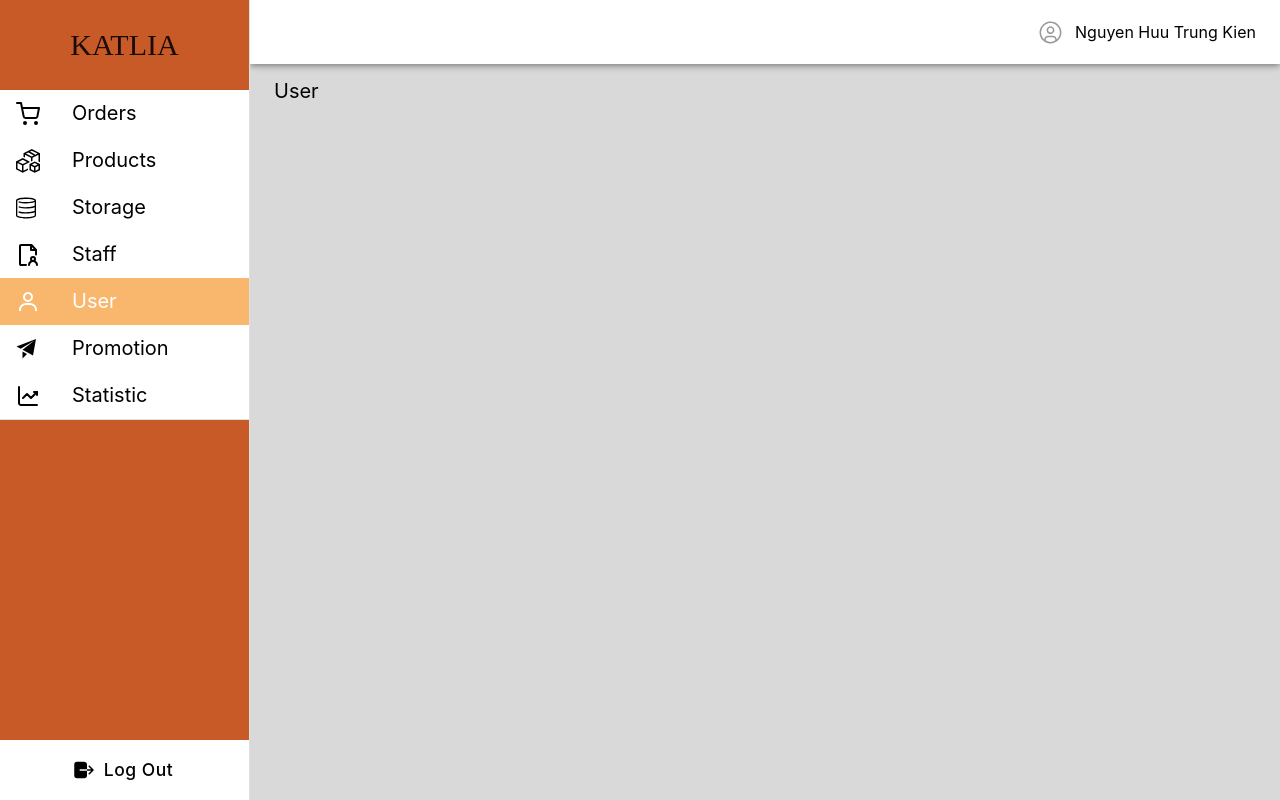
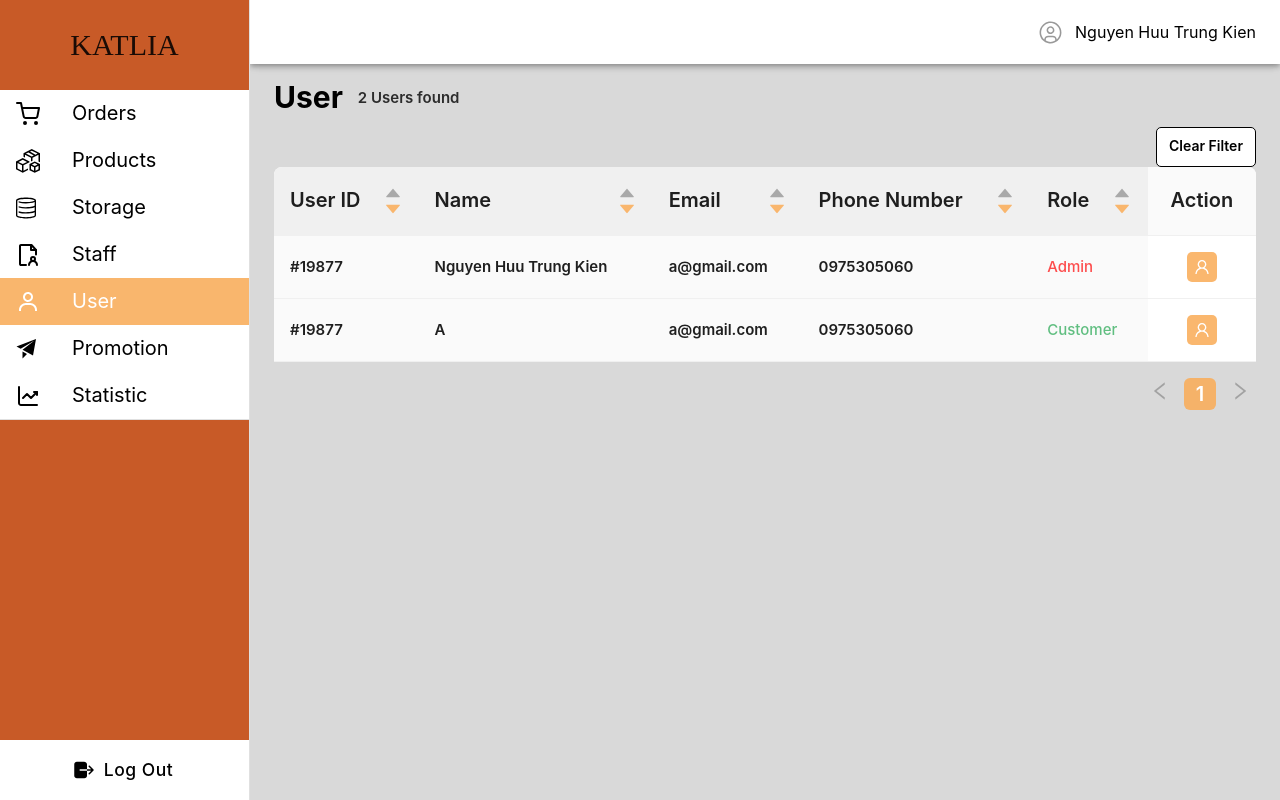
Before and after one commit to haileyng02/KATLIA_ADMIN_FE, a React (Create React App) app: page /user in a window 1280 px wide. Built offline with nearby package versions, Linux system fonts and the light colour scheme.

Commit message:
user raw

```diff
--- a/src/images/actions/index.js
+++ b/src/images/actions/index.js
@@ -1,6 +1,7 @@
 import viewIcon from './view.svg';
 import editIcon from './edit.svg';
 import cancelIcon from './cancel.svg';
-import deleteIcon from './delete.svg'
+import deleteIcon from './delete.svg';
+import profileIcon from './profile.svg';
 
-export {viewIcon,editIcon,cancelIcon,deleteIcon};
+export {viewIcon,editIcon,cancelIcon,deleteIcon,profileIcon};
--- a/src/index.css
+++ b/src/index.css
@@ -67,6 +67,10 @@ div.row{
   @apply mb-0 text-15 font-semibold font-inter
 }
 
+.table-cell-medium {
+  @apply mb-0 text-15 font-medium font-inter
+}
+
 .pagination-active .ant-pagination-item-active{
   border-color: transparent;
   background-color: rgba(249, 175, 94, 0.9);
--- a/src/pages/Staff.jsx
+++ b/src/pages/Staff.jsx
@@ -1,5 +1,6 @@
 import React from "react";
 import { Table } from "antd";
+import getRole from "../utils/getRole";
 import { editIcon } from "../images/actions";
 
 const data = [
@@ -98,30 +99,14 @@ const Staff = () => {
   const getStatus = (status) => {
     switch (status) {
       case "Working":
-        return <p className={"table-cell text-[#60BE80]"}>{status}</p>;
+        return <p className={"table-cell-medium text-[#60BE80]"}>{status}</p>;
       case "Retired":
         return (
           <p
-            className={"table-cell"}
+            className={"table-cell-medium"}
             style={{ color: "rgba(245, 150, 7, 0.57)" }}
           >
             {status}
-          </p>
-        );
-      default:
-        return null;
-    }
-  };
-
-  const getRole = (role) => {
-    switch (role) {
-      case "Admin":
-        return (
-          <p
-            className={"table-cell"}
-            style={{ color: "rgba(253, 56, 56, 0.9)" }}
-          >
-            {role}
           </p>
         );
       default:
--- a/src/pages/User.jsx
+++ b/src/pages/User.jsx
@@ -1,8 +1,96 @@
-import React from 'react'
+import React from 'react';
+import { Table } from 'antd';
+import getRole from "../utils/getRole";
+import { profileIcon } from "../images/actions";
+
+const data = [
+  {
+    key: "1",
+    userId: "19877",
+    name: "Nguyen Huu Trung Kien",
+    email: "a@gmail.com",
+    phoneNumber: "0975305060",
+    role: "Admin"
+  },
+  {
+    key: "2",
+    userId: "19877",
+    name: "A",
+    email: "a@gmail.com",
+    phoneNumber: "0975305060",
+    role: "Customer"
+  },
+];
 
 const User = () => {
+  const columns = [
+    {
+      title: "User ID",
+      dataIndex: "userId",
+      sorter: (a, b) => a.userId.localeCompare(b.userId),
+      defaultSortOrder: "descend",
+      render: (value) => <p className="table-cell">{"#" + value}</p>,
+    },
+    {
+      title: "Name",
+      dataIndex: "name",
+      sorter: (a, b) => a.name.localeCompare(b.name),
+      defaultSortOrder: "descend",
+      render: (value) => <p className="table-cell">{value}</p>,
+    },
+    {
+      title: "Email",
+      dataIndex: "email",
+      sorter: (a, b) => a.email.localeCompare(b.email),
+      defaultSortOrder: "descend",
+      render: (value) => <p className="table-cell">{value}</p>,
+    },
+    {
+      title: "Phone Number",
+      dataIndex: "phoneNumber",
+      sorter: (a, b) => a.phoneNumber.localeCompare(b.phoneNumber),
+      defaultSortOrder: "descend",
+      render: (value) => <p className="table-cell">{value}</p>,
+    },
+    {
+      title: "Role",
+      dataIndex: "role",
+      sorter: (a, b) => a.role.localeCompare(b.role),
+      defaultSortOrder: "descend",
+      render: (value) => getRole(value),
+    },
+    {
+      title: "Action",
+      key: "action",
+      align: "center",
+      render: (_) => (
+        <div className="flex gap-x-[11px] justify-center">
+          <button
+            className="action-button"
+            style={{ backgroundColor: "rgba(249, 175, 94, 0.9)" }}
+          >
+            <center>
+              <img src={profileIcon} alt="Profile" />
+            </center>
+          </button>
+        </div>
+      ),
+    },
+  ];
+
   return (
-    <div>User</div>
+    <div>
+      <div className='row'>
+        <h1 className='title'>User</h1>
+        <p className='subtitle'>2 Users found</p>
+      </div>
+      <button className='clear-button mt-[12px] float-right'><p>Clear Filter</p></button>
+      <Table
+        columns={columns}
+        dataSource={data}
+        className="mt-5 pagination-active table-header"
+      />
+    </div>
   )
 }
 
--- /dev/null
+++ b/src/utils/getRole.jsx
@@ -0,0 +1,20 @@
+const getRole = (role) => {
+  switch (role) {
+    case "Admin":
+      return (
+        <p className={"table-cell-medium"} style={{ color: "rgba(253, 56, 56, 0.9)" }}>
+          {role}
+        </p>
+      );
+    case "Customer":
+      return (
+        <p className={"table-cell-medium"} style={{ color: "#60BE80" }}>
+          {role}
+        </p>
+      );
+    default:
+      return null;
+  }
+};
+
+export default getRole;
```
Also changed, not shown: src/images/actions/profile.svg (added).
